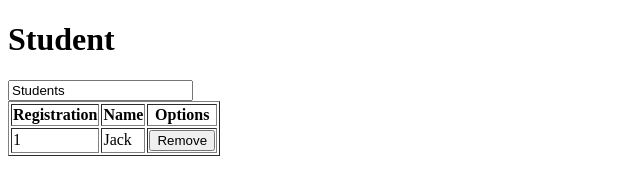
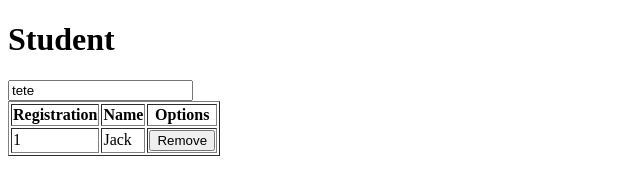
Before and after one commit to alexandrepeluchi/estudando-vuejs, a Vue app in the folder estudando_vuejs/Vue CLI/school_app/: page / in a window 1280 px wide. Shown: the top 170 px of the page, without its empty margins (0-640 px from the left). Built offline with nearby package versions, Linux system fonts and the light colour scheme.

Commit message:
Adicionando 'students' em um array

```diff
--- a/estudando_vuejs/Vue CLI/school_app/src/components/Students.vue
+++ b/estudando_vuejs/Vue CLI/school_app/src/components/Students.vue
@@ -1,7 +1,7 @@
 <template>
   <div>
     <h1>{{title}}</h1>
-    <input type="text" placeholder="Student name" v-model="name" />
+    <input type="text" placeholder="Student name" v-model="name" v-on:keyup.enter="addStudent()" />
 
     <table border="1px">
       <thead>
@@ -27,10 +27,19 @@ export default {
   data() {
     return {
       title: "Student",
-      name: "Students",
+      name: "tete",
+      students: [],
     };
   },
   props: {},
+  methods: {
+    addStudent() {
+      this.students.push(this.name);
+      this.students.forEach((element) => {
+        console.log(element);
+      });
+    },
+  },
 };
 </script>
 
```
